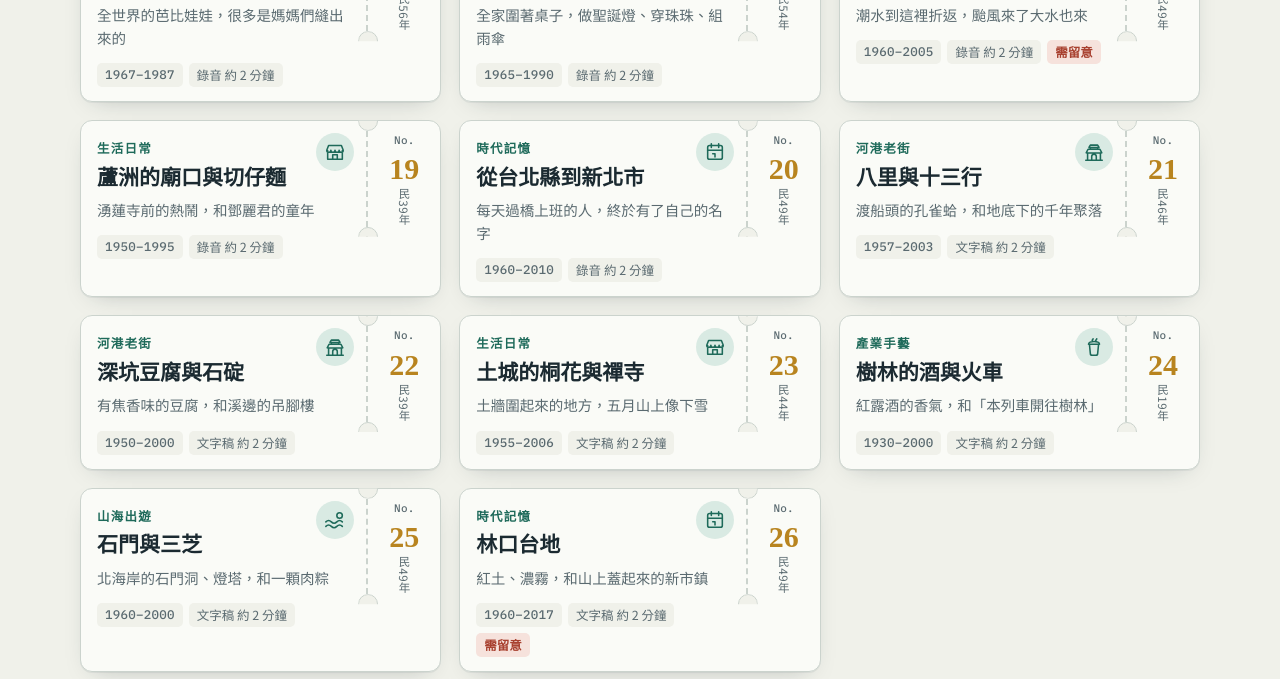
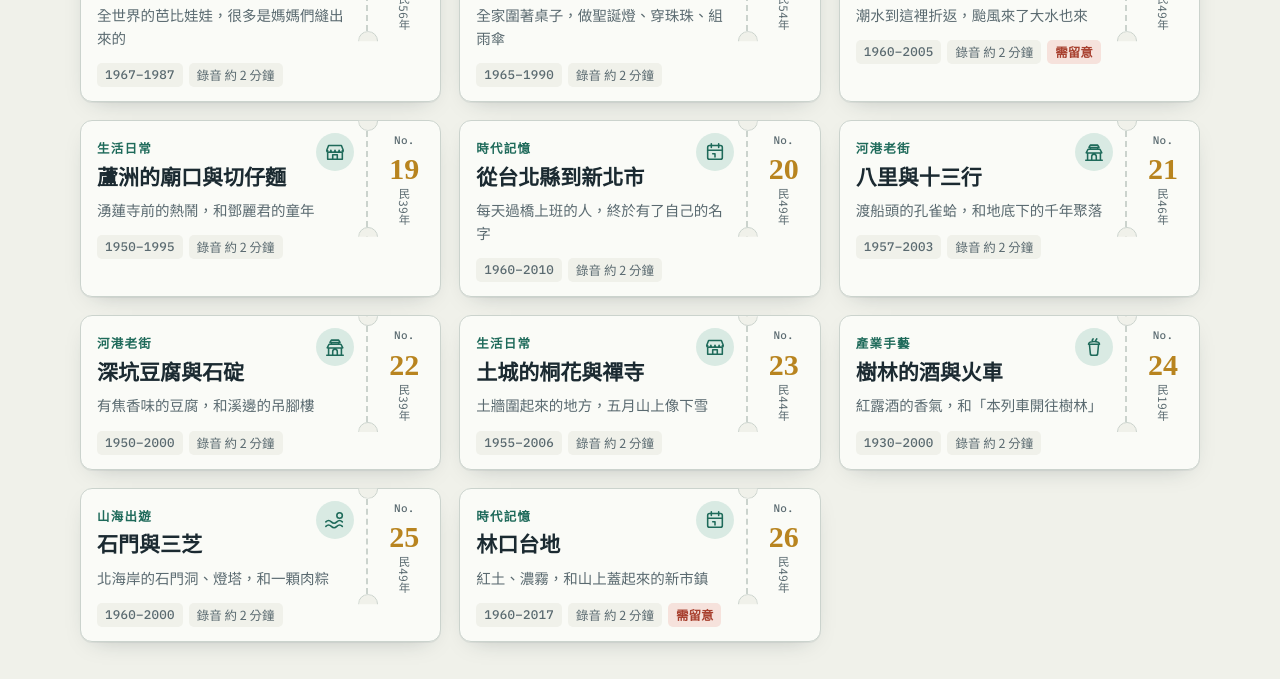
Before and after one commit to mattsue1003/new-taipei-storyteller, a plain HTML site: page index.html in a window 1280 px wide. Shown: the part 2720-3399 px from the top of the page. Drawn offline with Linux system fonts and the light colour scheme.

Commit message:
Add files via upload

```diff
--- a/index.html
+++ b/index.html
@@ -1142,7 +1142,7 @@ function toast(msg){const t=$("#toast");t.textContent=msg;t.hidden=false;clearTi
 async function copy(text){try{await navigator.clipboard.writeText(text);toast("已複製")}catch(e){toast("無法自動複製，請手動選取文字")}}
 
 /* ---------- audio ---------- */
-const AUDIO=new Set(["01", "02", "03", "04", "05", "06", "07", "08", "09", "10", "11", "12", "13", "14", "15", "16", "17", "18", "19", "20"]);
+const AUDIO=new Set(["01", "02", "03", "04", "05", "06", "07", "08", "09", "10", "11", "12", "13", "14", "15", "16", "17", "18", "19", "20", "21", "22", "23", "24", "25", "26"]);
 const HOST={m:{name:"阿城伯",badge:"城"},f:{name:"小晴",badge:"晴"}};
 function parseStory(text){
   return text.split("\n").map(l=>l.trim()).filter(Boolean).map(l=>{
```
